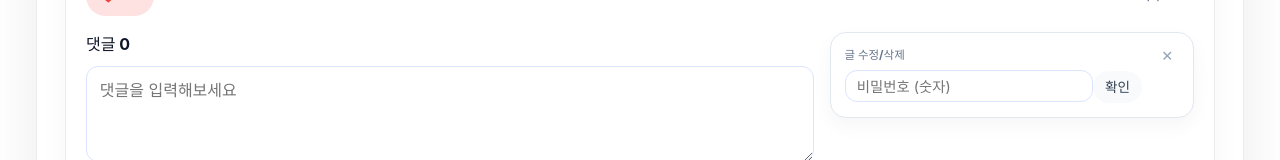
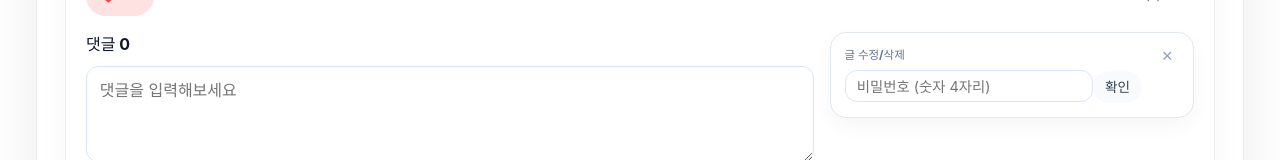
Before and after one commit to Purenight34/ODEGO-netlify, a Vue app: page / in a window 1280 px wide. Both pictures are taken after a click on the button "수정/삭제 인증". Shown: the part 2233-2393 px from the top of the page. Built offline with nearby package versions, Linux system fonts and the light colour scheme.

Commit message:
비밀번호 수정

```diff
--- a/src/components/community/BoardDetail.vue
+++ b/src/components/community/BoardDetail.vue
@@ -172,10 +172,11 @@ watch(
           </div>
           <input
             :value="passwordInput"
-            type="number"
+            type="text"
             inputmode="numeric"
-            placeholder="비밀번호 (숫자)"
-            @input="emit('update:password-input', $event.target.value.slice(0, 4))"
+            maxlength="4"
+            placeholder="비밀번호 (숫자 4자리)"
+            @input="emit('update:password-input', $event.target.value.replace(/\D/g, '').slice(0, 4))"
             class="password-input"
           />
           <button class="secondary-button compact" @click="verifyPassword">확인</button>
--- a/src/components/community/CommunitySection.vue
+++ b/src/components/community/CommunitySection.vue
@@ -145,6 +145,11 @@ function addCommentToPost() {
 function verifyPassword(postId) {
   const target = posts.value.find((post) => post.id === postId)
   if (!target) return
+  // ensure password is exactly 4 digits
+  if (!/^\d{4}$/.test(passwordInput.value)) {
+    passwordError.value = '비밀번호는 숫자 4자리여야 합니다.'
+    return
+  }
 
   if (passwordInput.value !== target.password) {
     passwordError.value = '비밀번호가 일치하지 않습니다.'
--- a/src/components/community/CreatePostForm.vue
+++ b/src/components/community/CreatePostForm.vue
@@ -1,5 +1,5 @@
 <script setup>
-import { reactive } from 'vue'
+import { reactive, ref } from 'vue'
 
 const emit = defineEmits(['submit'])
 
@@ -10,8 +10,21 @@ const form = reactive({
   category: '맛집'
 })
 
+const error = ref('')
+
+function onPasswordInput(e) {
+  // allow only digits, limit to 4 characters
+  form.password = e.target.value.replace(/\D/g, '').slice(0, 4)
+}
+
 function submit() {
   if (!form.title.trim() || !form.content.trim() || !form.password.trim()) {
+    error.value = '모든 필드를 입력하세요.'
+    return
+  }
+
+  if (!/^\d{4}$/.test(form.password)) {
+    error.value = '비밀번호는 숫자 4자리여야 합니다.'
     return
   }
 
@@ -26,6 +39,7 @@ function submit() {
   form.content = ''
   form.password = ''
   form.category = '맛집'
+  error.value = ''
 }
 </script>
 
@@ -39,7 +53,8 @@ function submit() {
       <option value="행사/축제">행사/축제</option>
       <option value="기타">기타</option>
     </select>
-    <input v-model="form.password" type="password" maxlength="4" placeholder="비밀번호 (숫자 4자리)" class="field" />
+    <input v-model="form.password" @input="onPasswordInput" type="password" maxlength="4" placeholder="비밀번호 (숫자 4자리)" class="field" />
+    <p v-if="error" class="error-text">{{ error }}</p>
     <textarea v-model="form.content" rows="5" placeholder="내용" class="field" />
     <div class="actions">
       <button type="submit" class="submit-button">등록</button>
```
